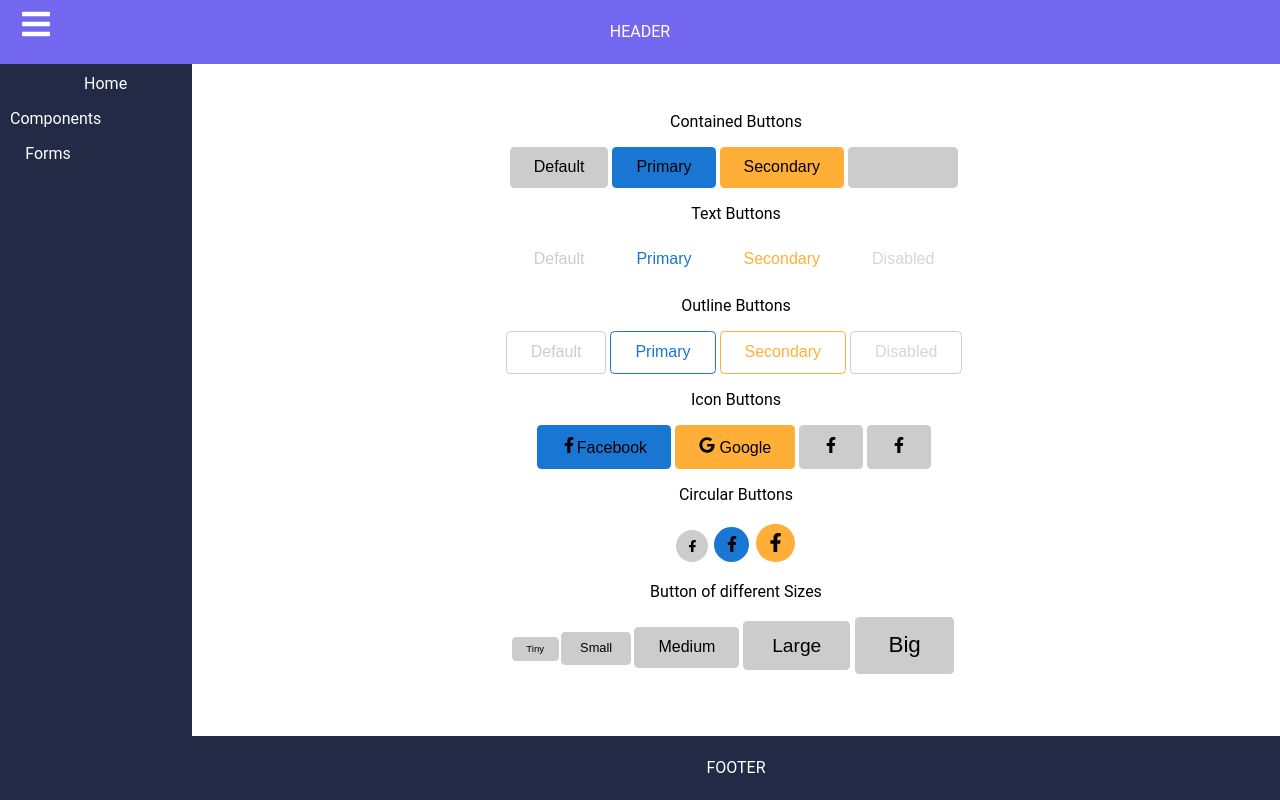
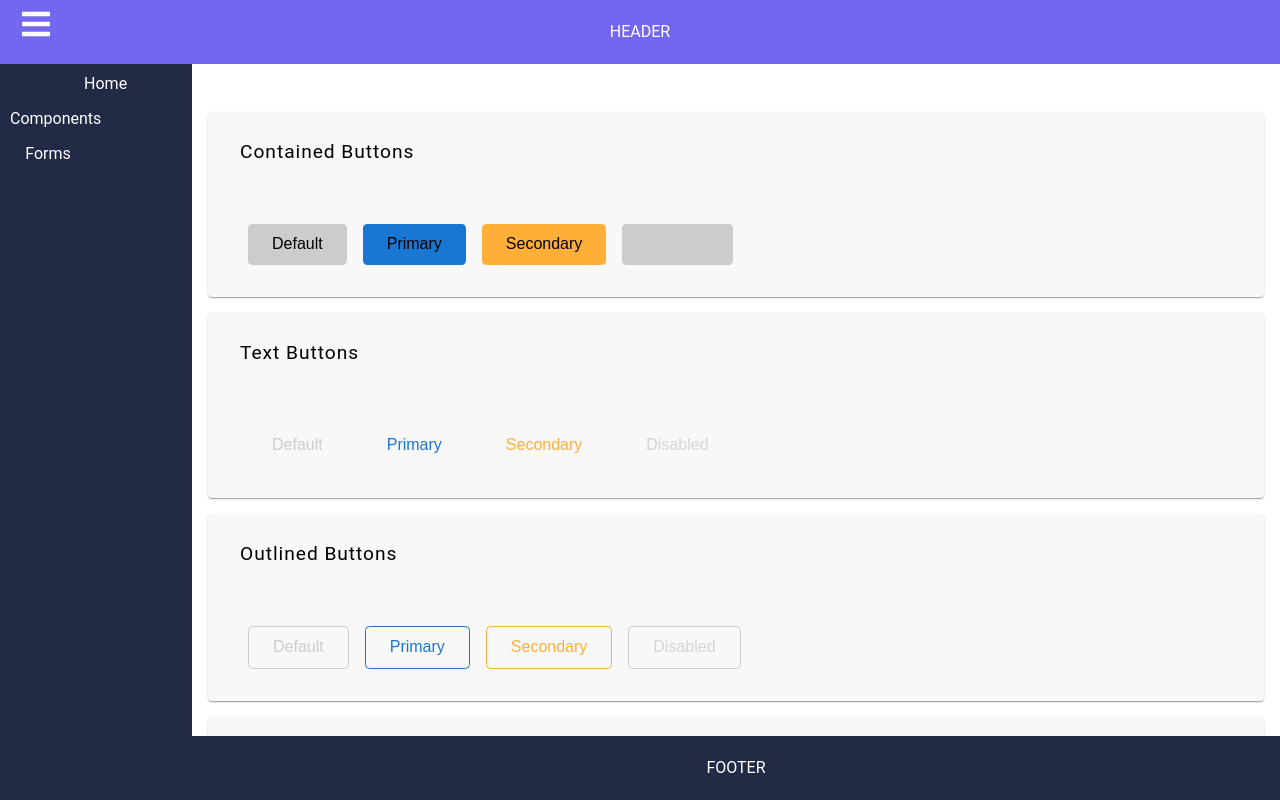
Before and after one commit to rayxsan/portfolio, a React (Create React App) app: page /components/buttons in a window 1280 px wide. Built offline with nearby package versions, Linux system fonts and the light colour scheme.

Commit message:
add buttons to card

```diff
--- a/src/Components/Button/Button.tsx
+++ b/src/Components/Button/Button.tsx
@@ -16,6 +16,7 @@ interface Props {
   clicked?: (event: React.MouseEvent<HTMLButtonElement, MouseEvent>) => void;
 }
 
+// TODO Add Ripple to btn
 const Button: FunctionComponent<Props> = ({
   primary,
   secondary,
--- a/src/Components/UI/Card/Card.styled.ts
+++ b/src/Components/UI/Card/Card.styled.ts
@@ -11,9 +11,11 @@ export const StyledCard = styled.div`
 
   h3 {
     display: flex;
-    padding: 0 1rem;
-    margin: 0;
-    font-size: 1.3rem;
+    padding: 1rem;
+    margin: 1rem;
+    font-size: 1.2rem;
+    font-weight: 400;
+    text-transform: capitalize;
     line-height: 3rem;
     letter-spacing: 0.05em;
     overflow: hidden;
@@ -21,9 +23,13 @@ export const StyledCard = styled.div`
   }
 
   p,
-  div {
+  .btn-container {
     padding: 0 1rem 1rem 1rem;
-    margin: 0.5rem 0;
+    margin: 1rem;
     text-align: left;
   }
+
+  button {
+    margin: 1rem 0.5rem;
+  }
 `;
--- a/src/Components/UI/Card/Card.tsx
+++ b/src/Components/UI/Card/Card.tsx
@@ -10,7 +10,7 @@ const Card: FunctionComponent<Props> = ({ title, text, children }) => {
   return (
     <StyledCard>
       <h3>{title}</h3>
-      <p>{text}</p>
+      {text && <p>{text}</p>}
       {children}
     </StyledCard>
   );
--- a/src/Pages/ButtonPage.tsx
+++ b/src/Pages/ButtonPage.tsx
@@ -1,24 +1,28 @@
 import React from "react";
 import Button from "../Components/Button/Button";
+import Card from "../Components/UI/Card/Card";
 import styled from "styled-components";
 import { FaFacebookF, FaGoogle } from "react-icons/fa";
 
 const StyledButtonPage = styled.div``;
 
-// TODO refactor DRY, outsource values
+// TODO
+// refactor DRY, outsource values
+// add page header
 const ButtonPage = () => {
   return (
     <StyledButtonPage>
-      <section>
-        <p>Contained Buttons</p>
+      <Card title="contained buttons">
+        <div className="btn-container">
           <Button>Default</Button>
           <Button primary>Primary</Button>
           <Button secondary>Secondary</Button>
           <Button disabled>Disabled</Button>
-      </section>
+        </div>
+      </Card>
 
-      <section>
-        <p>Text Buttons</p>
+      <Card title="text buttons">
+        <div className="btn-container">
           <Button text>Default</Button>
           <Button text primary>
             Primary
@@ -29,10 +33,11 @@ const ButtonPage = () => {
           <Button text disabled>
             Disabled
           </Button>
-      </section>
+        </div>
+      </Card>
 
-      <section>
-        <p>Outline Buttons</p>
+      <Card title="outlined buttons">
+        <div className="btn-container">
           <Button outline>Default</Button>
           <Button outline primary>
             Primary
@@ -43,10 +48,11 @@ const ButtonPage = () => {
           <Button outline disabled>
             Disabled
           </Button>
-      </section>
+        </div>
+      </Card>
 
-      <section>
-        <p>Icon Buttons</p>
+      <Card title="icon buttons">
+        <div className="btn-container">
           <Button primary>
             <FaFacebookF />
             Facebook
@@ -62,10 +68,11 @@ const ButtonPage = () => {
           <Button>
             <FaFacebookF />
           </Button>
-      </section>
+        </div>
+      </Card>
 
-      <section>
-        <p>Circular Buttons</p>
+      <Card title="circular buttons">
+        <div className="btn-container">
           <Button circular size="small">
             <FaFacebookF />
           </Button>
@@ -75,16 +82,18 @@ const ButtonPage = () => {
           <Button circular secondary size="large">
             <FaFacebookF />
           </Button>
-      </section>
+        </div>
+      </Card>
 
-      <section>
-        <p>Button of different Sizes</p>
+      <Card title="diferent size buttons">
+        <div className="btn-container">
           <Button size="tiny">Tiny</Button>
           <Button size="small">Small</Button>
           <Button size="medium">Medium</Button>
           <Button size="large">Large</Button>
           <Button size="big">Big</Button>
-      </section>
+        </div>
+      </Card>
     </StyledButtonPage>
   );
 };
```
Lines whose indentation alone changed are shown as unchanged.
